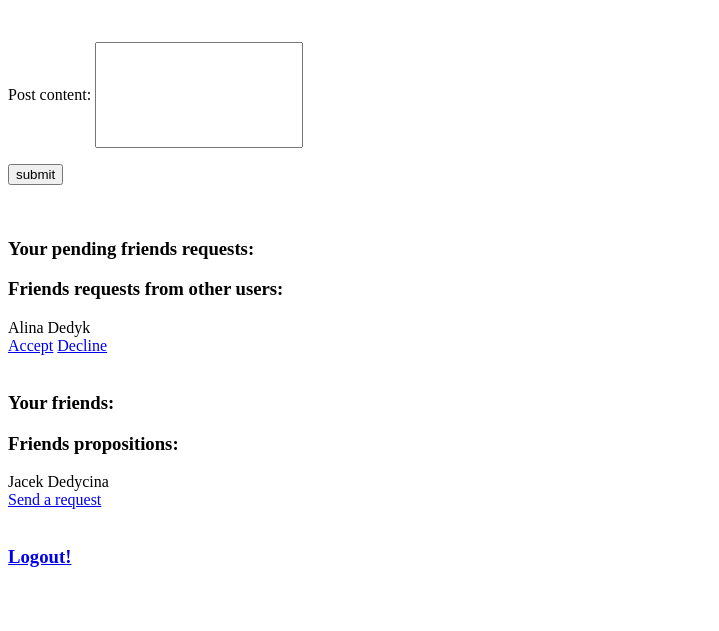
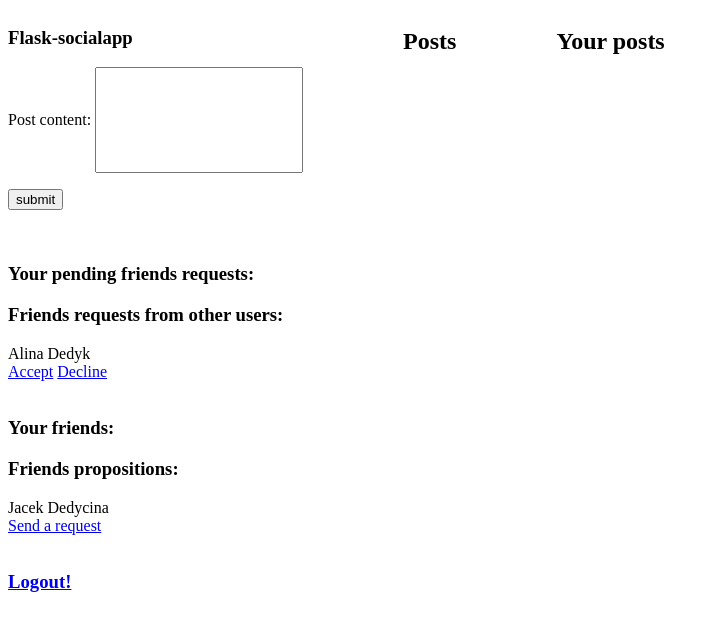
Before and after one commit to friz1e/flask-socialapp, a Flask app: page /mainPage in a window 1280 px wide. Shown: the top 631 px of the page, without its empty margins (0-719 px from the left). Run offline with Flask 2, Linux system fonts and the light colour scheme; a user stored in the database is signed in; data comes from the database, SQL or seed files in the repository; data that the repository does not hold is empty.

Commit message:
Adjusted this HTML page to make it show friends posts and users posts

```diff
--- a/templates/mainPage.html
+++ b/templates/mainPage.html
@@ -5,11 +5,13 @@
     <title>Main view</title>
 </head>
 <body>
-<br action = "http://localhost:5000/addPost" method = "POST">
+<div style="float: left">
+<h3>Flask-socialapp</h3>
+<form action = "http://localhost:5000/addPost" method = "POST">
          <p>Post content: <input type = "text" name = "content" style="width: 200px; height: 100px;"/></p>
          <p><input type = "submit" value = "submit" /></p>
-         </br>
-
+         </form>
+</br>
     <h3>Your pending friends requests:</h3>
     {% for pending_friend_request in pending_friends_requests %}
     {{pending_friend_request.name}} {{pending_friend_request.surname}} </br>
@@ -40,6 +42,28 @@
     {% endfor %}
 
     <h3><a href="{{ url_for('routes.logout') }}">Logout!</a></h3>
+    </div>
+    <div style="float:left; margin-left: 100px;">
+    <h2>Posts</h2>
+        {% for friend in friends %}
+        {% for i in range(friend.posts.count()) %}
+        <h4> {{ friend.name }} {{friend.surname}} </h4>
+        {{ friend.posts[i].created_at }} </br>
+        {{ friend.posts[i].content }}
+        {% endfor %}
+        {% endfor %}
+    </div>
+    <div style="float:left; margin-left: 100px;">
+    <h2>Your posts</h2>
+        {% for i in range(user.posts.count()) %}
+        <h4>You</h4>
+        {{ user.posts[i].created_at }} </br>
+        {{ user.posts[i].content }}
+        </br>
+        <a href="{{ url_for('routes.deletePost', id = user.posts[i].id) }}">Delete post</a>
+        {% endfor %}
+    </div>
+
 
 </form>
 </body>
```
